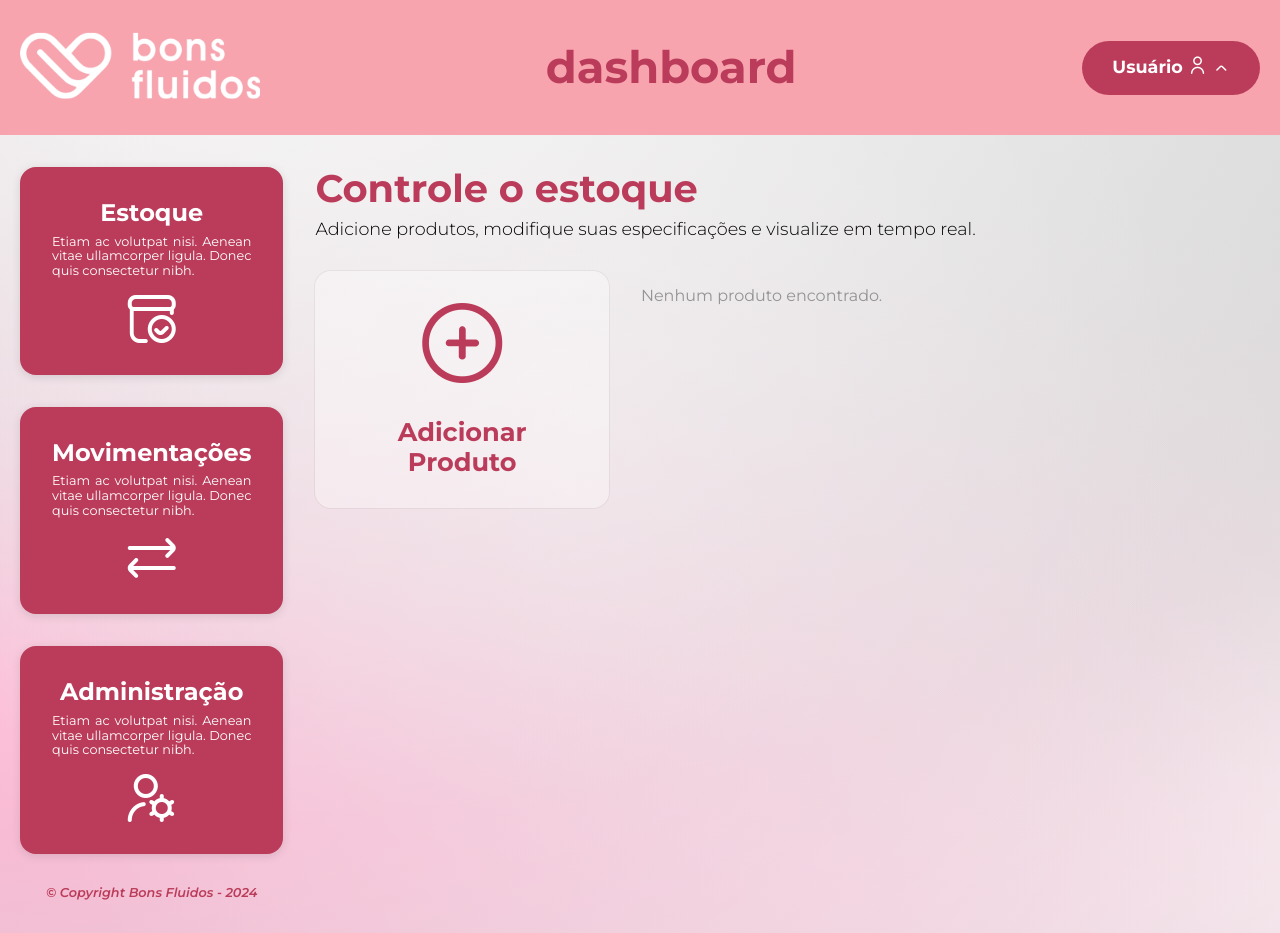
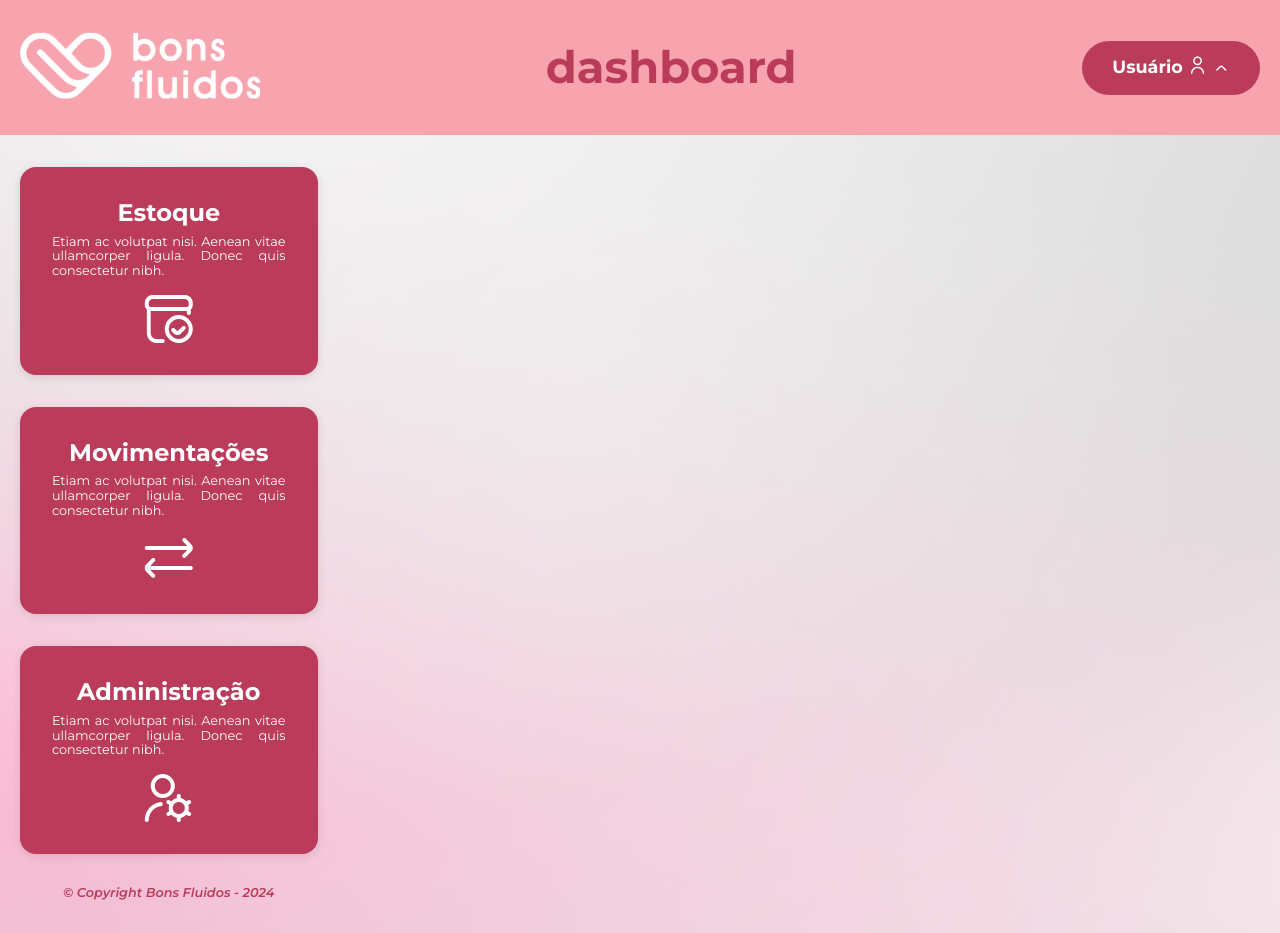
Before and after one commit to Serg-Ale/AS65A-Grupo-4-FrontEnd, a React (Vite) app: page /dashboard in a window 1280 px wide. Built offline with nearby package versions, Linux system fonts and the light colour scheme.

Commit message:
feat: implemented dashboard content as Outlets (but break all modals :/)

```diff
--- a/src/components/Aside.jsx
+++ b/src/components/Aside.jsx
@@ -1,10 +1,16 @@
-import PropTypes from 'prop-types';
+import {useNavigate} from 'react-router-dom';
 
-const Aside = ({setActiveComponent}) => {
+const Aside = () => {
+  const navigate = useNavigate();
+
+  const handleNavigation = (route) => {
+    navigate(`/dashboard/${route}`);
+  };
+
   return (
     <aside>
       <div className="list">
-        <button className="item" onClick={() => setActiveComponent('Storage')}>
+        <button className="item" onClick={() => handleNavigation('storage')}>
           <div className="title">
             <h3>Estoque</h3>
             <span>
@@ -14,7 +20,7 @@ const Aside = ({setActiveComponent}) => {
           </div>
           <i className="fi fi-rr-box-circle-check"></i>
         </button>
-        <button className="item" onClick={() => setActiveComponent('Orders')}>
+        <button className="item" onClick={() => handleNavigation('orders')}>
           <div className="title">
             <h3>Movimentações</h3>
             <span>
@@ -24,7 +30,7 @@ const Aside = ({setActiveComponent}) => {
           </div>
           <i className="fi fi-rr-exchange"></i>
         </button>
-        <button className="item" onClick={() => setActiveComponent('Administration')}>
+        <button className="item" onClick={() => handleNavigation('administration')}>
           <div className="title">
             <h3>Administração</h3>
             <span>
@@ -40,8 +46,4 @@ const Aside = ({setActiveComponent}) => {
   );
 };
 
-Aside.propTypes = {
-  setActiveComponent: PropTypes.func.isRequired,
-};
-
 export default Aside;
--- a/src/pages/Dashboard.jsx
+++ b/src/pages/Dashboard.jsx
@@ -1,13 +1,10 @@
+import MainHeader from "../components/MainHeader.jsx";
+import Aside from "../components/Aside.jsx";
+import Modal from "../components/Modal.jsx";
+import {Outlet} from "react-router-dom";
 import {useState} from "react";
-import Administration from "../components/Administration.jsx";
-import Aside from "../components/Aside.jsx";
-import MainHeader from "../components/MainHeader.jsx";
-import Orders from "../components/Orders.jsx";
-import Storage from "../components/Storage.jsx";
-import Modal from "../components/Modal.jsx";
 
 const Dashboard = () => {
-  const [activeComponent,setActiveComponent] = useState("Storage"); // Componente padrão
   const [isModalOpen,setIsModalOpen] = useState(false); // Controle do modal
   const [modalContent,setModalContent] = useState(null); // Conteúdo dinâmico do modal
 
@@ -17,25 +14,16 @@ const Dashboard = () => {
     setIsModalOpen(true);
   };
 
-  const renderComponent = () => {
-    switch (activeComponent) {
-      case "Storage":
-        return <Storage openModal={openModal} />;
-      case "Orders":
-        return <Orders openModal={openModal} />;
-      case "Administration":
-      default:
-        return <Administration openModal={openModal} />;
-    }
-  };
-
   return (
     <main className="dashboard">
       <MainHeader />
       <div className="board">
         <div className="content">
-          <Aside setActiveComponent={setActiveComponent} />
-          {renderComponent()}
+          <Aside />
+          <div className="content-area">
+            {/* Exibe o conteúdo conforme a rota */}
+            <Outlet />
+          </div>
         </div>
       </div>
 
--- a/src/routes.jsx
+++ b/src/routes.jsx
@@ -1,16 +1,23 @@
-import { BrowserRouter, Route, Routes } from "react-router-dom";
+import {BrowserRouter,Route,Routes} from "react-router-dom";
 import Home from "./pages/Home";
-import Dashboard from "./pages/Dashboard.jsx";
+import Dashboard from "./pages/Dashboard";
+import Storage from "./components/Storage";
+import Orders from "./components/Orders";
+import Administration from "./components/Administration";
 
 function AppRoutes() {
     return (
         <BrowserRouter>
             <Routes>
-                <Route path="/" element={<Home />}></Route>
-                <Route path="/dashboard" element={<Dashboard />}></Route>
+                <Route path="/" element={<Home />} />
+                <Route path="/dashboard" element={<Dashboard />}>
+                    <Route path="storage" element={<Storage />} />
+                    <Route path="orders" element={<Orders />} />
+                    <Route path="administration" element={<Administration />} />
+                </Route>
             </Routes>
         </BrowserRouter>
-    )
+    );
 }
 
 export default AppRoutes;
```
